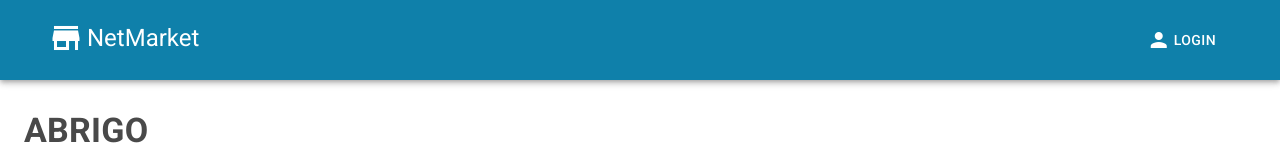
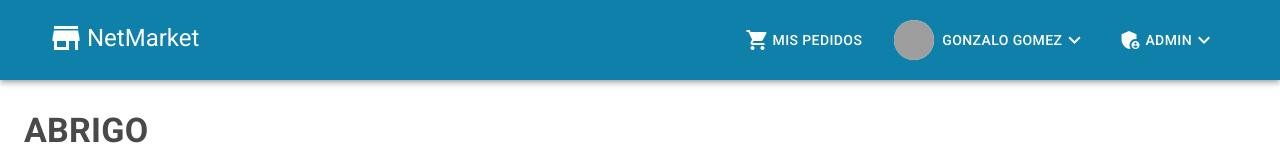
Before and after one commit to gonzalog85/ReactMarket, a React (Create React App) app: page /detalleProducto/1 in a window 1280 px wide. Shown: the top 160 px of the page. Built offline with nearby package versions, Linux system fonts and the light colour scheme; grey boxes are pictures that could not be loaded.

Commit message:
Componentes de navegacion admin y usuario para  movil y desktop

```diff
--- a/src/componentes/navegacion/MenuAppBar.js
+++ b/src/componentes/navegacion/MenuAppBar.js
@@ -1,7 +1,19 @@
-import { AppBar, Button, Icon, Toolbar, Typography, Container, IconButton, ListItem, Drawer, ListItemIcon, ListItemText, List } from '@material-ui/core';
+import {
+  AppBar,
+  Icon,
+  Toolbar,
+  Typography,
+  Container,
+  IconButton,
+  Drawer,
+  List,
+} from '@material-ui/core';
 import React, { useState } from 'react';
 import useStyles from '../../theme/useStyles';
 import { Link } from 'react-router-dom';
+import MenuCliente from './desktop/MenuCliente';
+import MenuAdmin from './desktop/MenuAdmin';
+import MenuMovil from './movil/MenuMovil';
 
 const MenuAppBar = () => {
   const [open, setOpen] = useState(false);
@@ -9,10 +21,10 @@ const MenuAppBar = () => {
 
   const openToggle = () => {
     setOpen(true);
-    }
+  };
   const closeToggle = () => {
     setOpen(false);
-    }
+  };
   return (
     <div>
       <AppBar position="static" className={classes.appBar}>
@@ -26,30 +38,49 @@ const MenuAppBar = () => {
             <Drawer open={open} onClose={closeToggle}>
               <div className={classes.list}>
                 <List>
-                                    <ListItem button className={classes.listItem} onClick={closeToggle}>
-                                        <Link to="/login" color="inherit" underline="none" className={classes.linkAppBarMobile}>
+                  {/* <ListItem
+                    button
+                    className={classes.listItem}
+                    onClick={closeToggle}
+                  >
+                    <Link
+                      to="/login"
+                      color="inherit"
+                      underline="none"
+                      className={classes.linkAppBarMobile}
+                    >
                       <ListItemIcon className={classes.listItemIcon}>
                         <Icon>person</Icon>
                       </ListItemIcon>
                       <ListItemText>Login</ListItemText>
                     </Link>
-                                    </ListItem>
+                  </ListItem> */}
+                  <MenuMovil clickHandler={closeToggle} />
                 </List>
               </div>
             </Drawer>
             <div className={classes.grow}>
-                            <Link to="/" color="inherit" underline="none" className={classes.linkAppBarLogo}>
-                                <Icon className={classes.mr} fontSize="large">store</Icon>
+              <Link
+                to="/"
+                color="inherit"
+                underline="none"
+                className={classes.linkAppBarLogo}
+              >
+                <Icon className={classes.mr} fontSize="large">
+                  store
+                </Icon>
                 <Typography variant="h5">NetMarket</Typography>
               </Link>
             </div>
             <div className={classes.sectionDesktop}>
-                            <Button color="inherit" className={classes.buttonIcon}>
+              {/* <Button color="inherit" className={classes.buttonIcon}>
                                 <Link to="/login" color="inherit" underline="none" className={classes.linkAppBarDesktop}>
                                     <Icon className={classes.mr}>person</Icon>
                                     LOGIN
                                 </Link>
-                            </Button>
+                            </Button> */}
+              <MenuCliente />
+              <MenuAdmin />
             </div>
           </Toolbar>
         </Container>
--- /dev/null
+++ b/src/componentes/navegacion/desktop/MenuAdmin.js
@@ -0,0 +1,82 @@
+import {
+  Button,
+  Icon,
+  ListItemIcon,
+  ListItemText,
+  Menu,
+  MenuItem,
+} from '@material-ui/core';
+import React, { useState } from 'react';
+import { Link } from 'react-router-dom';
+import useStyles from '../../../theme/useStyles';
+
+const MenuAdmin = () => {
+  const [anchorEl, setAnchorEl] = useState(null);
+
+  const handleClick = (e) => {
+    setAnchorEl(e.currentTarget);
+  };
+
+  const handleClose = () => {
+    setAnchorEl(null);
+  };
+  const classes = useStyles();
+  return (
+    <>
+      <Button
+        color="inherit"
+        className={classes.buttonIcon}
+        onClick={handleClick}
+      >
+        <div className={classes.linkAppBarDesktop}>
+          <Icon className={classes.mr}>admin_panel_settings</Icon>
+          ADMIN
+          <Icon>keyboard_arrow_down</Icon>
+        </div>
+      </Button>
+      <Menu
+        elevation={2}
+        anchorEl={anchorEl}
+        getContentAnchorEl={null}
+        anchorOrigin={{
+          vertical: 'bottom',
+          horizontal: 'center',
+        }}
+        transformOrigin={{
+          vertical: 'top',
+          horizontal: 'center',
+        }}
+        keepMounted
+        open={Boolean(anchorEl)}
+        onClose={handleClose}
+      >
+        <MenuItem className={classes.listItem} onClick={handleClose}>
+          <Link className={classes.linkAppBarMobile} to="/">
+            <ListItemIcon className={classes.listItemIcon}>
+              <Icon>group</Icon>
+            </ListItemIcon>
+            <ListItemText>Usuarios</ListItemText>
+          </Link>
+        </MenuItem>
+        <MenuItem className={classes.listItem} onClick={handleClose}>
+          <Link className={classes.linkAppBarMobile} to="/">
+            <ListItemIcon className={classes.listItemIcon}>
+              <Icon>storefront</Icon>
+            </ListItemIcon>
+            <ListItemText>Productos</ListItemText>
+          </Link>
+        </MenuItem>
+        <MenuItem className={classes.listItem} onClick={handleClose}>
+          <Link className={classes.linkAppBarMobile} to="/">
+            <ListItemIcon className={classes.listItemIcon}>
+              <Icon>shopping_cart</Icon>
+            </ListItemIcon>
+            <ListItemText>Pedidos</ListItemText>
+          </Link>
+        </MenuItem>
+      </Menu>
+    </>
+  );
+};
+
+export default MenuAdmin;
--- /dev/null
+++ b/src/componentes/navegacion/desktop/MenuCliente.js
@@ -0,0 +1,87 @@
+import {
+  Avatar,
+  Button,
+  Icon,
+  ListItemIcon,
+  ListItemText,
+  Menu,
+  MenuItem,
+} from '@material-ui/core';
+import React, { useState } from 'react';
+import { Link } from 'react-router-dom';
+import useStyles from '../../../theme/useStyles';
+
+const MenuCliente = () => {
+  const [anchorEl, setAnchorEl] = useState(null);
+
+  const handleClick = (e) => {
+    setAnchorEl(e.currentTarget);
+  };
+
+  const handleClose = () => {
+    setAnchorEl(null);
+  };
+  const classes = useStyles();
+  return (
+    <>
+      <Button color="inherit" className={classes.buttonIcon}>
+        <Link className={classes.linkAppBarDesktop} to="/carrito">
+          <Icon className={classes.mr}>shopping_cart</Icon>
+          MIS PEDIDOS
+        </Link>
+      </Button>
+      <div>
+        <Button
+          color="inherit"
+          className={classes.buttonIcon}
+          onClick={handleClick}
+        >
+          <div className={classes.linkAppBarDesktop}>
+            <Avatar
+              alt="mi imagen"
+              className={classes.avatarPerfilAppBar}
+              src="https://www.montagne.com.ar/tecnologias/soft-down/img/campera.png"
+            />
+            Gonzalo Gomez
+            <Icon>keyboard_arrow_down</Icon>
+          </div>
+        </Button>
+        <Menu
+          elevation={2}
+          anchorEl={anchorEl}
+          getContentAnchorEl={null}
+          anchorOrigin={{
+            vertical: 'bottom',
+            horizontal: 'center',
+          }}
+          transformOrigin={{
+            vertical: 'top',
+            horizontal: 'center',
+          }}
+          keepMounted
+          open={Boolean(anchorEl)}
+          onClose={handleClose}
+        >
+          <MenuItem className={classes.listItem} onClick={handleClose}>
+            <Link className={classes.linkAppBarMobile} to="/perfil">
+              <ListItemIcon className={classes.listItemIcon}>
+                <Icon>person</Icon>
+              </ListItemIcon>
+              <ListItemText>Mi Perfil</ListItemText>
+            </Link>
+          </MenuItem>
+          <MenuItem className={classes.listItem} onClick={handleClose}>
+            <Link className={classes.linkAppBarMobile} to="/">
+              <ListItemIcon className={classes.listItemIcon}>
+                <Icon>exit_to_app</Icon>
+              </ListItemIcon>
+              <ListItemText>Cerrar Sesion</ListItemText>
+            </Link>
+          </MenuItem>
+        </Menu>
+      </div>
+    </>
+  );
+};
+
+export default MenuCliente;
--- /dev/null
+++ b/src/componentes/navegacion/movil/MenuMovil.js
@@ -0,0 +1,141 @@
+import {
+  Avatar,
+  Collapse,
+  Divider,
+  Icon,
+  List,
+  ListItem,
+  ListItemIcon,
+  ListItemText,
+} from '@material-ui/core';
+import React, { useState } from 'react';
+import { Link } from 'react-router-dom';
+import useStyles from '../../../theme/useStyles';
+
+const MenuMovil = (props) => {
+  const [openCliente, setOpenCliente] = useState(false);
+  const [openAdmin, setOpenAdmin] = useState(false);
+
+  const handleClickCliente = () => {
+    setOpenCliente((prevOpen) => !prevOpen);
+  };
+  const handleClickAdmin = () => {
+    setOpenAdmin((prevOpen) => !prevOpen);
+  };
+
+  const classes = useStyles();
+  return (
+    <>
+      <ListItem
+        button
+        onClick={handleClickCliente}
+        className={classes.listItem}
+      >
+        <div className={classes.linkAppBarMobile}>
+          <Avatar
+            alt="mi imagen"
+            className={classes.avatarPerfilAppBar}
+            src="https://www.montagne.com.ar/tecnologias/soft-down/img/campera.png"
+          />
+          <ListItemText>Gonzalo Gomez</ListItemText>
+          <Icon>keyboard_arrow_down</Icon>
+        </div>
+      </ListItem>
+      <Collapse component="li" in={openCliente} timeout="auto" unmountOnExit>
+        <List disablePadding>
+          <ListItem
+            button
+            className={classes.listSubItem}
+            onClick={props.clickHandler}
+          >
+            <Link className={classes.linkAppBarMobile} to="/perfil">
+              <ListItemIcon className={classes.listItemIcon}>
+                <Icon>person</Icon>
+                <ListItemText>Mi Perfil</ListItemText>
+              </ListItemIcon>
+            </Link>
+          </ListItem>
+          <ListItem
+            button
+            className={classes.listSubItem}
+            onClick={props.clickHandler}
+          >
+            <Link className={classes.linkAppBarMobile} to="/">
+              <ListItemIcon className={classes.listItemIcon}>
+                <Icon>exit_to_app</Icon>
+                <ListItemText>Cerrar Sesion</ListItemText>
+              </ListItemIcon>
+            </Link>
+          </ListItem>
+          <Divider />
+        </List>
+      </Collapse>
+      {/* admin */}
+      <ListItem button onClick={handleClickAdmin} className={classes.listItem}>
+        <div className={classes.linkAppBarMobile}>
+          <ListItemIcon className={classes.listItemIcon}>
+            <Icon>admin_panel_settings</Icon>
+          </ListItemIcon>
+          <ListItemText>Admin</ListItemText>
+          <Icon>keyboard_arrow_down</Icon>
+        </div>
+      </ListItem>
+      <Collapse component="li" in={openAdmin} timeout="auto" unmountOnExit>
+        <List disablePadding>
+          <ListItem
+            button
+            className={classes.listSubItem}
+            onClick={props.clickHandler}
+          >
+            <Link className={classes.linkAppBarMobile} to="/">
+              <ListItemIcon className={classes.listItemIcon}>
+                <Icon>group</Icon>
+                <ListItemText>Usuarios</ListItemText>
+              </ListItemIcon>
+            </Link>
+          </ListItem>
+          <ListItem
+            button
+            className={classes.listSubItem}
+            onClick={props.clickHandler}
+          >
+            <Link className={classes.linkAppBarMobile} to="/">
+              <ListItemIcon className={classes.listItemIcon}>
+                <Icon>storefront</Icon>
+                <ListItemText>Productos</ListItemText>
+              </ListItemIcon>
+            </Link>
+          </ListItem>
+          <ListItem
+            button
+            className={classes.listSubItem}
+            onClick={props.clickHandler}
+          >
+            <Link className={classes.linkAppBarMobile} to="/">
+              <ListItemIcon className={classes.listItemIcon}>
+                <Icon>shopping_cart</Icon>
+                <ListItemText>Pedidos</ListItemText>
+              </ListItemIcon>
+            </Link>
+          </ListItem>
+          <Divider />
+        </List>
+      </Collapse>
+      {/* fin admin */}
+      <ListItem
+        button
+        className={classes.listItem}
+        onClick={props.clickHandler}
+      >
+        <Link className={classes.linkAppBarMobile} to="/carrito">
+          <ListItemIcon className={classes.listItemIcon}>
+            <Icon>shopping_cart</Icon>
+            <ListItemText>Mis Pedidos</ListItemText>
+          </ListItemIcon>
+        </Link>
+      </ListItem>
+    </>
+  );
+};
+
+export default MenuMovil;
--- a/src/theme/useStyles.js
+++ b/src/theme/useStyles.js
@@ -193,6 +193,13 @@ const useStyles = makeStyles({
     color: 'red',
     fontWeight: 900,
   },
+  avatarPerfilAppBar: {
+    marginRight: 8,
+    backgroundColor: '#F2F2F2',
+  },
+  listSubItem: {
+    padding: '0 0 0 30px',
+  },
 });
 
 export default useStyles;
```
Lines whose indentation alone changed are shown as unchanged.
